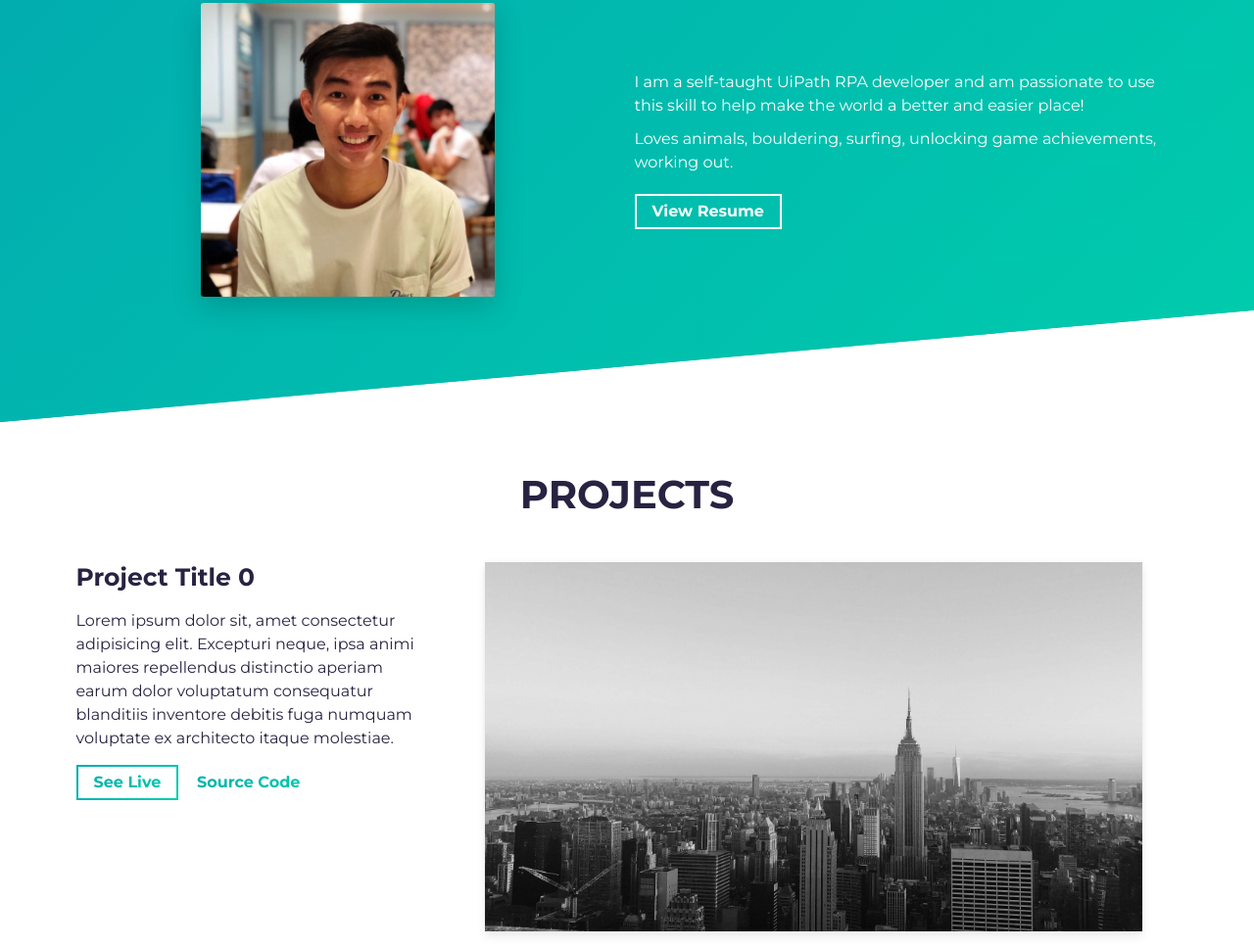
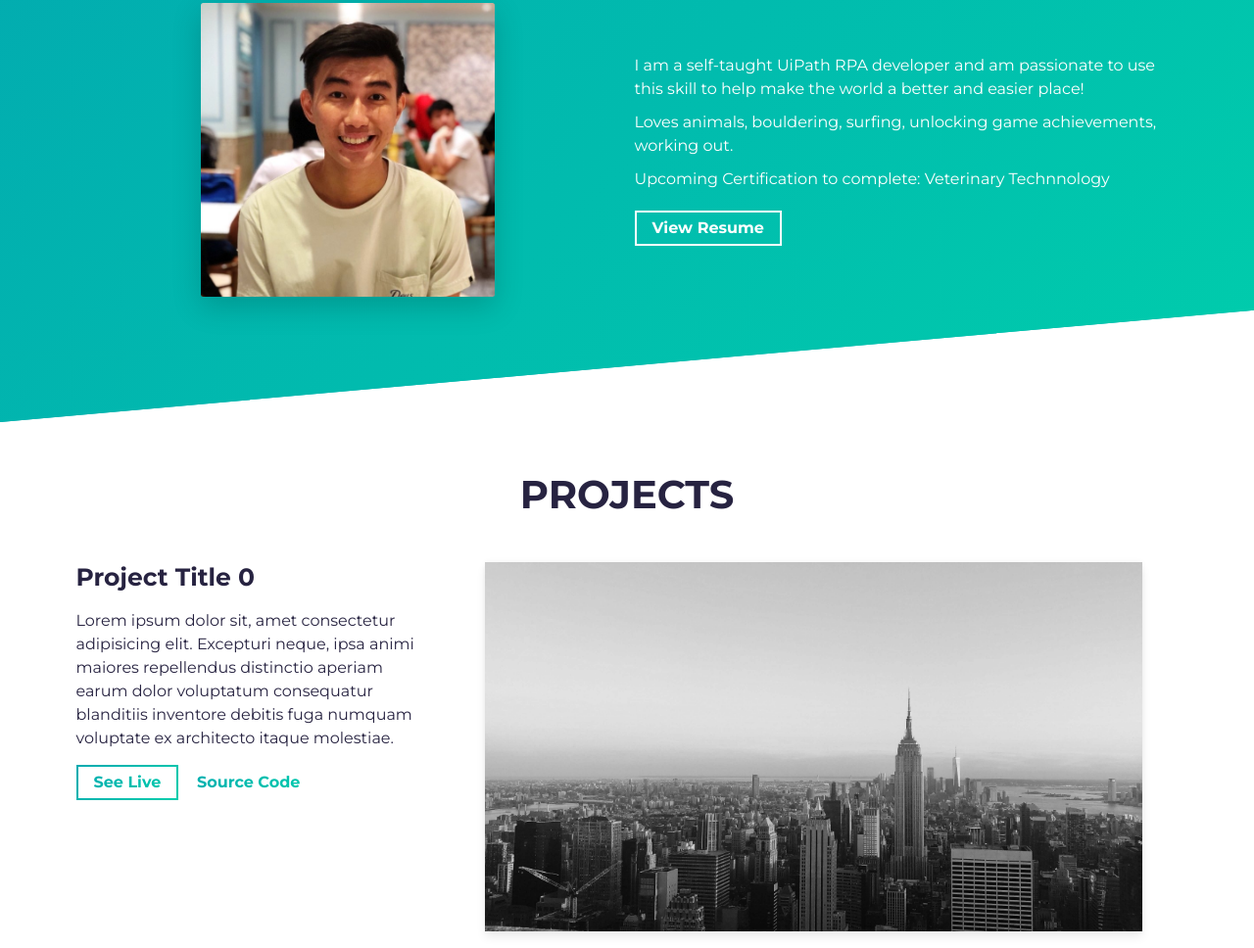
Before and after one commit to happiefruit/michaelleeportfolio-simplefolio.github.io, a website built with Parcel: page src/index.html in a window 1280 px wide. Shown: the part 940-1908 px from the top of the page at 98% size. Built offline with nearby package versions, Linux system fonts and the light colour scheme.

Commit message:
Update index.html

```diff
--- a/src/index.html
+++ b/src/index.html
@@ -83,6 +83,9 @@
               </p>
               <p class="about-wrapper__info-text">
 				Loves animals, bouldering, surfing, unlocking game achievements, working out.
+              </p>
+				<p class="about-wrapper__info-text">
+				Upcoming Certification to complete: Veterinary Technnology
               </p>
               <span class="d-flex mt-3">
                 <a
```
